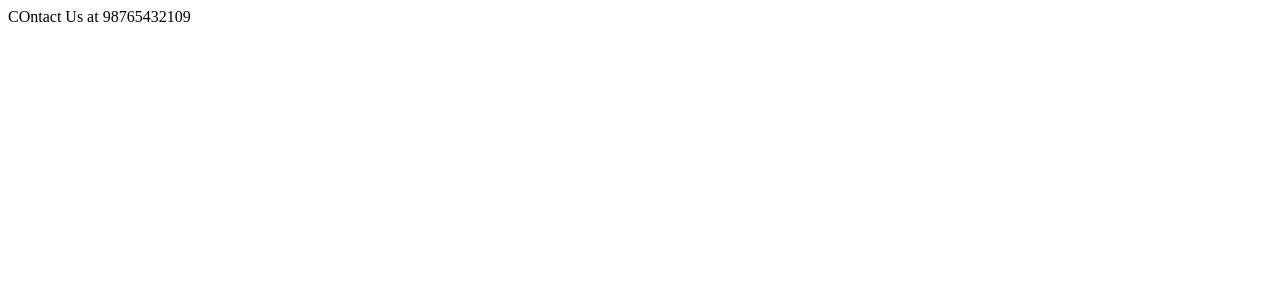
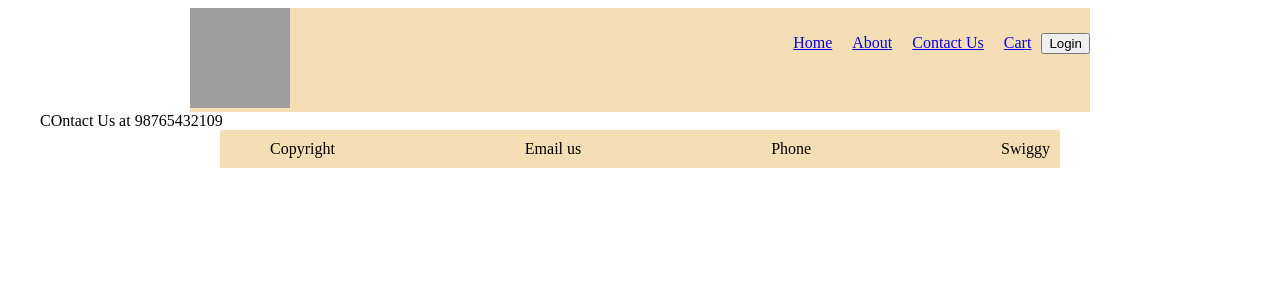
Before and after one commit to AnaidaLima/namaste-react, a React (Vite) app: page /contact in a window 1280 px wide. Shown: the top 300 px of the page. Built offline with nearby package versions, Linux system fonts and the light colour scheme; grey boxes are pictures that could not be loaded.

Commit message:
Episode 7 - child routes, Link and custom Error component

```diff
--- a/Swiggy.js
+++ b/Swiggy.js
@@ -3,14 +3,15 @@ import ReactDOM from "react-dom/client";
 import Body from "./src/components/Body";
 import Header from "./src/components/Header";
 import Footer from "./src/components/Footer";
-import { createBrowserRouter, RouterProvider } from "react-router-dom";
+import { createBrowserRouter, Outlet, RouterProvider } from "react-router-dom";
 import About from "./src/components/About";
 import Contact from "./src/components/Contacts";
+import Error from "./src/components/Error"
 
 const AppLayout = () => (
     <div className="swiggyApp">
         <Header/>
-        <Body/>
+        <Outlet/>
         <Footer/>
     </div>
 );
@@ -19,6 +20,11 @@ const appRoutes = createBrowserRouter([
     {
         path: "/",
         element: <AppLayout/>,
+        errorElement: <Error/>,
+        children: [
+            {
+                path: "/",
+                element: <Body/>,
             },
             {
                 path: "/about",
@@ -27,7 +33,9 @@ const appRoutes = createBrowserRouter([
             {
                 path: "/contact",
                 element: <Contact/>,
-    },
+            }
+        ]
+    }
 ])
 
 const root = ReactDOM.createRoot(document.getElementById("root"));
--- /dev/null
+++ b/src/components/Error.js
@@ -0,0 +1,13 @@
+import { useRouteError } from "react-router-dom";
+
+const Error = () => {
+    const err = useRouteError();
+    console.log(err);
+    return (
+        <div className="error-container">
+            <div>{err.status} : {err.data}</div>
+        </div>
+    )
+}
+
+export default Error;
--- a/src/components/Header.js
+++ b/src/components/Header.js
@@ -1,3 +1,4 @@
+import { Link } from "react-router-dom";
 import { LOGO_URL } from "../utils/constants";
 import { useState } from "react";
 
@@ -15,10 +16,18 @@ export const Header = () => {
                 <div>
                     <div className="nav-items">
                         <ul>
-                            <li>Home</li>
-                            <li>About</li>
-                            <li>Contact US</li>
-                            <li>Cart</li>
+                            <li>
+                                <Link to="/">Home</Link>
+                            </li>
+                            <li>
+                                <Link to="/about">About</Link>
+                            </li>
+                            <li>
+                                <Link to="/contact">Contact Us</Link>
+                            </li>
+                            <li>
+                                <Link>Cart</Link>
+                            </li>
                         </ul>
                         <button onClick={changeState}>{btnName}</button>
                     </div>
```
Lines whose indentation alone changed are shown as unchanged.
